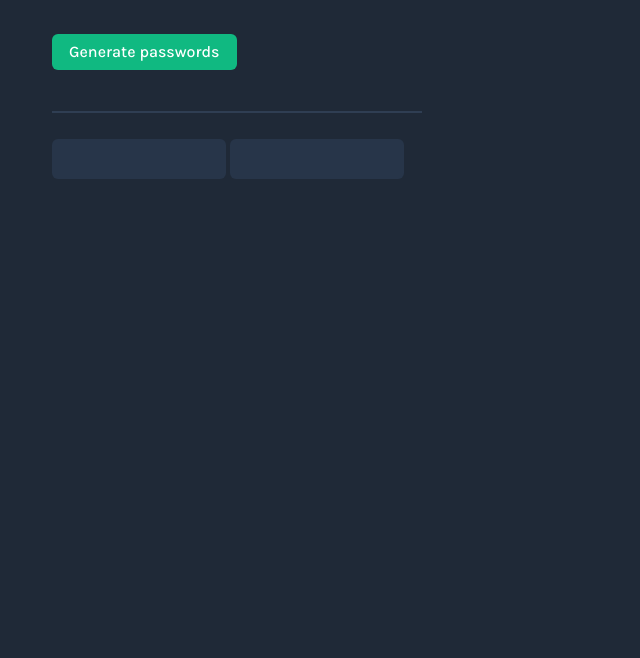
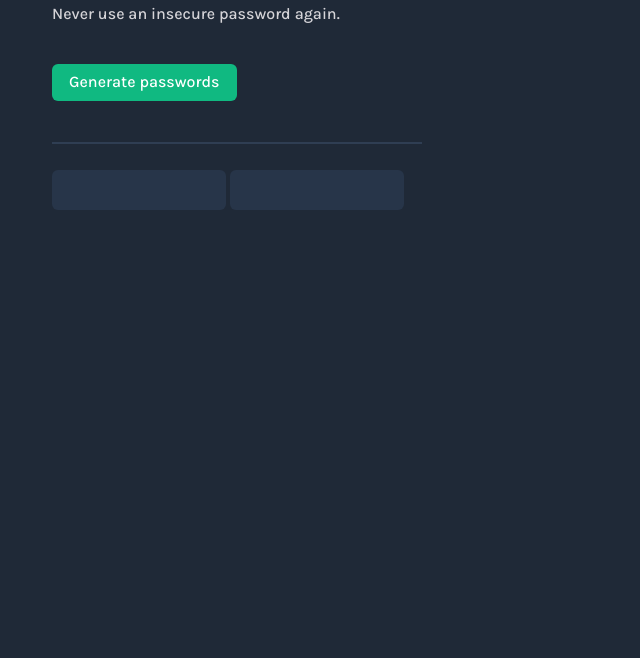
Before and after one commit to lukewjones/password-generator, a plain HTML site: page index.html in a window 1280 px wide. Shown: the part 142-800 px from the top of the page, without its empty margins (0-640 px from the left). Drawn offline with nearby package versions, Linux system fonts and the light colour scheme.

Commit message:
update spacing

```diff
--- a/index.css
+++ b/index.css
@@ -14,7 +14,7 @@
 body {
     background-color: #1f2937;
     text-align: left;
-    margin-left: 52px;
+    margin: 52px;
     max-width: 370px;
     font-family: 'Karla', sans-serif;
 }
@@ -23,6 +23,7 @@ body {
 }
 
 h1 {
+    margin-top: 0;
     color: #fff;
     font-family: 'Karla', sans-serif;
     font-weight: 800;
```
